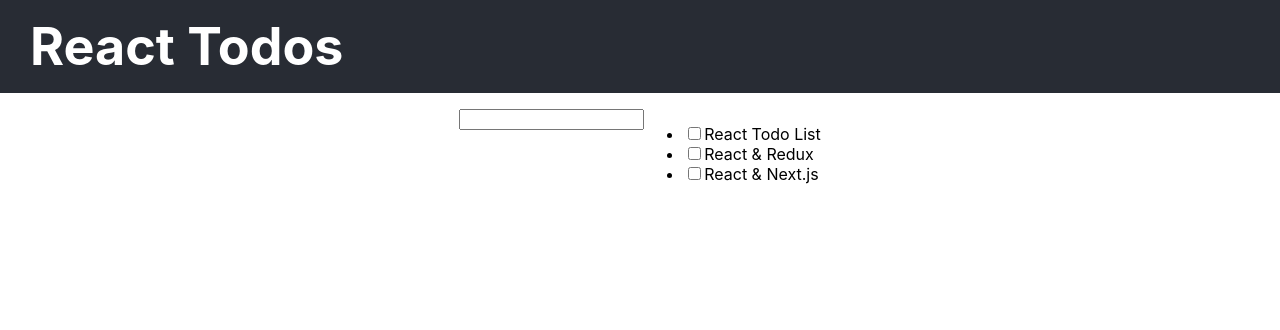
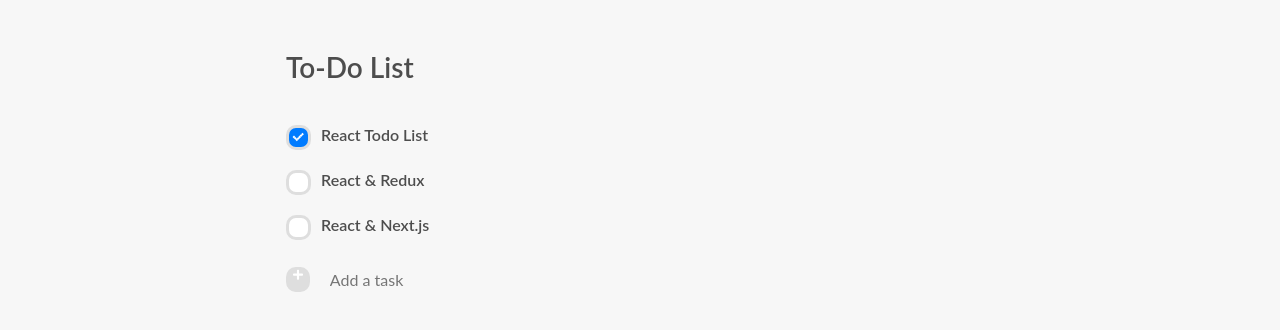
Before and after one commit to edhwang90/react_todo, a React (Create React App) app: page / in a window 1280 px wide. Shown: the top 330 px of the page. Built offline with nearby package versions, Linux system fonts and the light colour scheme.

Commit message:
css
css and styling

```diff
--- a/package.json
+++ b/package.json
@@ -3,6 +3,9 @@
   "version": "0.1.0",
   "private": true,
   "dependencies": {
+    "@fortawesome/fontawesome-svg-core": "^1.2.28",
+    "@fortawesome/free-solid-svg-icons": "^5.13.0",
+    "@fortawesome/react-fontawesome": "^0.1.9",
     "@testing-library/jest-dom": "^4.2.4",
     "@testing-library/react": "^9.5.0",
     "@testing-library/user-event": "^7.2.1",
--- a/src/App.js
+++ b/src/App.js
@@ -7,7 +7,7 @@
 class App extends Component {
   state = {
     todos: [
-      { id: 1, name: 'React Todo List', isComplete: false },
+      { id: 1, name: 'React Todo List', isComplete: true },
       { id: 2, name: 'React & Redux', isComplete: false },
       { id: 3, name: 'React & Next.js', isComplete: false }
     ],
@@ -46,15 +46,15 @@
     return (
       <div className="app">
         <header className="app-header">
-          <h1>React Todos</h1>
+          <h1>To-Do List</h1>
         </header>
         <div className="app-content">
+          <TodoList todos={todos}></TodoList>
           <TodoForm handleInputChange={this.handleInputChange}
                     handleSubmit={submitHandler}
                     currentTodo={currentTodo}>
           </TodoForm>
           {errorMessage && <span className="error">{errorMessage}</span>}
-          <TodoList todos={todos}></TodoList>
         </div>
       </div>
     );
--- a/src/App.scss
+++ b/src/App.scss
@@ -1,22 +1,36 @@
+@import './import.scss';
+
+html, body, div, p, label, input {
+  background-color: $background-color;
+  color: $font-color;
+  font-family: Lato;
+  font-size: 16px;
+}
 
 .app-header {
-  background-color: #282c34;
   min-height: 45px;
-  font-size: calc(10px + 2vmin);
-  color: white;
-  padding: 15px 30px;
+  padding: 50px 30px 15px 30px;
 
   h1 {
     margin: 0;
+    font-weight: 600;
+    font-size: 28px;
   }
+}
+
+.app {
+  max-width: 768px;
+  margin: 0 auto;
 }
 
 .app-content {
   padding: 15px 30px;
   display: flex;
-  justify-content: center;
+  flex-direction: column;
 }
 
-.app-link {
-  color: #61dafb;
+.error {
+  margin-left: 43px;
+  font-size: 12px;
+  color: $error-color;
 }
--- a/src/components/todo/TodoForm.js
+++ b/src/components/todo/TodoForm.js
@@ -1,12 +1,17 @@
 import React from 'react';
 import PropTypes from 'prop-types';
+
+import { FontAwesomeIcon } from '@fortawesome/react-fontawesome'
+import { faPlus } from '@fortawesome/free-solid-svg-icons'
 
 export const TodoForm = (props) => {
   const { handleInputChange, handleSubmit, currentTodo } = props;
 
   return (
-    <form onSubmit={handleSubmit}>
+    <form className="todo-form" onSubmit={handleSubmit}>
+      <button><FontAwesomeIcon icon={faPlus} /></button>
       <input type="text"
+        placeholder="Add a task"
         onChange={handleInputChange}
         value={currentTodo}>
       </input>
--- a/src/components/todo/TodoItem.js
+++ b/src/components/todo/TodoItem.js
@@ -5,8 +5,8 @@
   const { id, name, isComplete } = props;
   return (
     <li>
-      <input type="checkbox" defaultChecked={isComplete} />
-      {name}
+      <input className="checkbox" type="checkbox" defaultChecked={isComplete} id={'checkbox' + id} />
+      <label htmlFor={'checkbox' + id}>{name}</label>
     </li>
   )
 }
--- a/src/components/todo/TodoList.js
+++ b/src/components/todo/TodoList.js
@@ -1,6 +1,8 @@
 import React from 'react';
 import { TodoItem } from './TodoItem';
 import PropTypes from 'prop-types';
+
+import './todo.scss';
 
 export const TodoList = (props) => {
   const { todos } = props;
@@ -11,11 +13,11 @@
     )
   });
   return (
-    <div>
+    <React.Fragment>
       <ul className="todo-list">
         { todosList }
       </ul>
-    </div>
+    </React.Fragment>
   )
 }
 
--- /dev/null
+++ b/src/components/todo/todo.scss
@@ -0,0 +1,124 @@
+@import '../../import.scss';
+
+ul {
+  margin: 0;
+  padding: 0;
+}
+
+li {
+  list-style: none;
+  display: block;
+  padding: 0;
+  margin: 0;
+  font-weight: 600;
+}
+
+input[type='checkbox'] {
+  margin: 0px 20px 20px 0px;
+}
+
+input[type='text'] {
+  border: 0;
+  padding: 10px 20px;
+  background-color: $background-color;
+}
+
+.todo-list, .todo-form, .todo-form > input {
+  width: 100%;
+}
+
+.todo-form {
+  display: flex;
+  flex-direction: row;
+  align-items: center;
+
+  button {
+    background-color: #dedede;
+    border: 0px;
+    border-radius: 40%;
+    width: 25px;
+    height: 25px;
+    display: flex;
+    justify-content: center;
+    cursor: pointer;
+  }
+
+  .svg-inline--fa {
+    width: 10px;
+    color: $font-alt-color;
+  }
+}
+
+li {
+  margin-bottom: 20px;
+}
+
+.checkbox {
+  position: absolute; // take it out of document flow
+  opacity: 0; // hide it
+
+  & + label {
+    position: relative;
+    cursor: pointer;
+    padding: 0;
+  }
+
+  // Box.
+  & + label:before {
+    content: '';
+    margin-right: 10px;
+    display: inline-block;
+    vertical-align: text-top;
+    width: 19px;
+    height: 19px;
+    background: #fff;
+    border: 3px solid #dedede;
+    border-radius: 40%;
+  }
+
+  // Box hover
+  &:hover + label:before {
+    background: $primary-color;
+  }
+
+  // // Box focus
+  // &:focus + label:before {
+  //   box-shadow: 0 0 0 3px rgba(0, 0, 0, 0.12);
+  // }
+
+  // Box checked
+  &:checked + label:before {
+    background: $primary-color;
+  }
+
+  // Disabled state label.
+  &:disabled + label {
+    color: #b8b8b8;
+    cursor: auto;
+  }
+
+  // Disabled box.
+  &:disabled + label:before {
+    box-shadow: none;
+    background: #ddd;
+  }
+
+  // Checkmark. Could be replaced with an image
+  &:checked + label:after {
+    content: '';
+    position: absolute;
+    left: 7px;
+    top: 11px;
+    background: white;
+    width: 2px;
+    height: 2px;
+    box-shadow:
+      2px 0 0 white,
+      4px 0 0 white,
+      4px -2px 0 white,
+      4px -4px 0 white,
+      4px -6px 0 white,
+      4px -8px 0 white;
+    transform: rotate(45deg);
+  }
+}
--- /dev/null
+++ b/src/import.scss
@@ -0,0 +1,9 @@
+$font-color: #4d4d4d;
+$font-alt-color: #ffffff;
+$background-color: #f7f7f7;
+$background-highlight: #dedede;
+$primary-color: #007bff;
+$alternate-color: #6c757d;
+$error-color: #dc3545;
+$success-color: #28a745;
+$warning-color: #ffc107;
```
Also changed, not shown: 1 other file (tests, documents, lock files or other folders).
